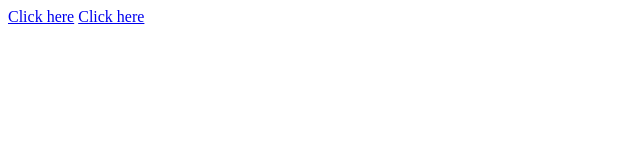
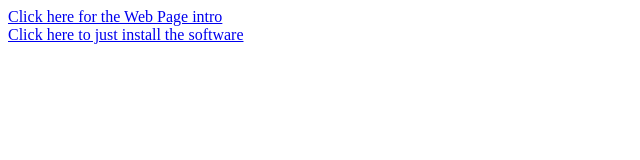
Before and after one commit to MZachmann/mzachmann.github.io, a plain HTML site: page index.html in a window 1280 px wide. Shown: the whole page, without its empty margins (0-640 px from the left). Drawn offline with Linux system fonts and the light colour scheme.

Commit message:
add .app

```diff
--- a/index.html
+++ b/index.html
@@ -4,8 +4,8 @@
 <title>Page Title</title>
 </head>
 <body>
-<a href="./QAPlot/Publish.html">Click here</a>
-<a href="./QAPlot/QA40xPlot.application">Click here</a>
+<a href="./QAPlot/Publish.html">Click here for the Web Page intro</a><br/>
+<a href="./QAPlot/QA40xPlot.application">Click here to just install the software</a>
 
 </body>
 </html>
```
Also changed, not shown: 1 other file.
